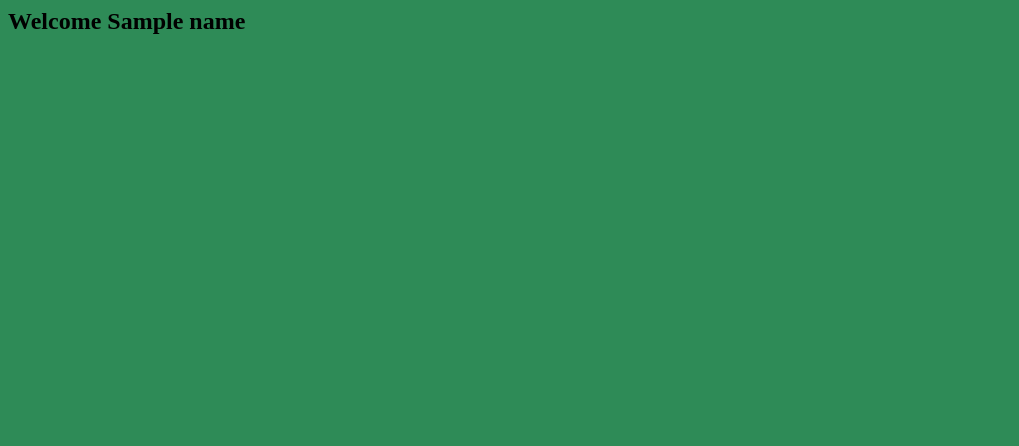
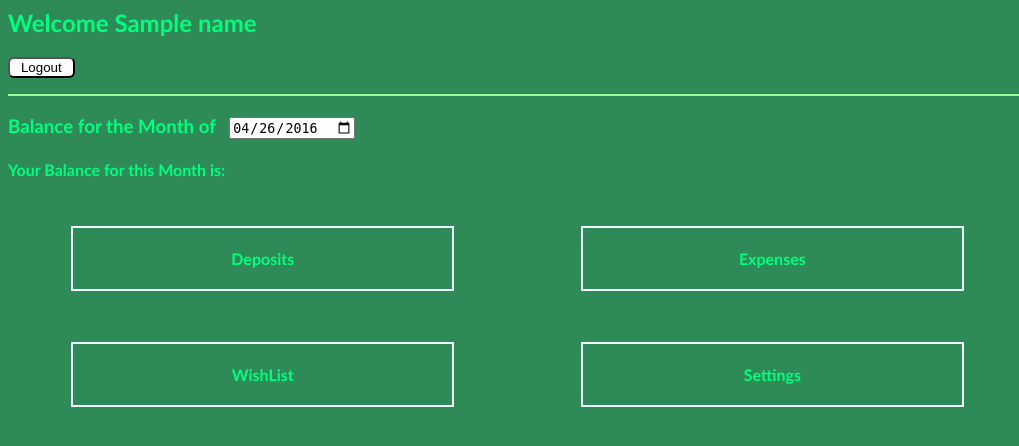
Before and after one commit to astar55/unbrokeme, a Django app: template unbroke/templates/unbroke/home.html in a window 1280 px wide. Shown: the top 446 px of the page, without its empty margins (0-1019 px from the left). Run offline with Django 3.2, Linux system fonts and the light colour scheme; the template is opened without the code that fills it: most values are stand-ins (such as "Sample title", 1, 10 or a date in 2020).

Commit message:
Started Work on Dashboard

```diff
--- a/unbroke/static/unbroke/unbroke.css
+++ b/unbroke/static/unbroke/unbroke.css
@@ -1,10 +1,14 @@
 #userform {
     margin: 0;
     font-family: Calibri, Consolas, Arial, sans-serif;
-    padding: 20% 0% 0% 40%;
-    width: 50%;
-    height: 50%;
-    color: springgreen;
+    margin: 15% 0% 0% 40%;
+    padding-left: 5%;
+    width: 20%;
+    height: 30%;
+}
+
+#userform img {
+    padding: 0% 2em;
 }
 
 #ferror, #error {
@@ -15,5 +19,36 @@
 }
 
 body {
+    font-family: Yu Gothic, Calibri, Arial, sans-serif;
     background-color: seagreen;
+    color: springgreen;
 }
+
+
+#uinfo {
+    border-bottom: 2px solid palegreen;
+}
+
+#logoutbtn {
+    width: 5em;
+    height: auto;
+    border-radius: 6px;
+    background-color: white;
+}
+
+.budgetdata {
+    float: left;
+    width: 30%;
+    height: auto;
+    text-align: center;
+    margin: 2% 5%;
+}
+
+#Deposits, #Expenses, #WishList, #Settings{
+    border: 2px solid aliceblue;
+}
+
+.budgetdata:hover{
+    background-color: snow;
+    color: aqua;
+}
--- a/unbroke/templates/unbroke/home.html
+++ b/unbroke/templates/unbroke/home.html
@@ -1,10 +1,30 @@
 {% load staticfiles %}
+{% load unbroke_extras %}
 <title>Register</title>
 <link rel="stylesheet" type="text/css" href="{% static 'unbroke/unbroke.css' %}" />
+
 <div id="uinfo">
     <h2> Welcome {{ name }} </h2>
-
+    <form id="logout" action="{% url 'unbroke:logout' %}" method="POST" >
+        {% csrf_token %}
+        <input id="logoutbtn" type="submit" value="Logout" />
+    </form>
 </div>
 <div id="uprofile">
-
+    <h3> Balance for the Month of &nbsp <input id="bdate" type="date" value={% getcurrentdate %}> </h3>
+    <div id="budget">
+        <h4> Your Balance for this Month is: <strong>{% comment %}Balance Location {% endcomment %}</strong></h4>
+        <div id="Deposits" class="budgetdata">
+            <h4> Deposits </h4>
+        </div>
+        <div id="Expenses" class="budgetdata">
+            <h4> Expenses </h4>
+        </div>
+        <div id="Wishlist" class="budgetdata">
+            <h4> WishList </h4>
+        </div>
+        <div id="Settings" class="budgetdata">
+            <h4> Settings </h4>
+        </div>
+    </div>
 </div>
--- a/unbroke/templates/unbroke/index.html
+++ b/unbroke/templates/unbroke/index.html
@@ -4,6 +4,7 @@
 <script src="{% static 'unbroke/unbroke.js' %}"> </script>
 
 	<div id="userform">
+	<img src="{% static 'unbroke/logo.png' %}" alt="logo" width="100" height="auto" />
     {% if messages %}
 		{% for message in messages%}
 			<p id="error"> {{ message }} </p>
--- a/unbroke/templatetags/unbroke_extras.py
+++ b/unbroke/templatetags/unbroke_extras.py
@@ -0,0 +1,19 @@
+from django import template
+from datetime import date
+import calendar
+
+register = template.Library()
+
+@register.simple_tag
+def getbudmonth():
+    today = date.today()
+    currentmonth = today.month
+    currentyear = today.year
+    numdays = calendar.monthrange(currentyear, currentmonth)
+    return ("%d/01/%d - %d/%02d/%d" % ((currentmonth), (currentyear)\
+    , (currentmonth), (numdays[1]), (currentyear)))
+
+@register.simple_tag
+def getcurrentdate():
+    today = date.today()
+    return ("%d-%02d-%d" % ((today.year), (today.month), (today.day)))
--- a/unbroke/urls.py
+++ b/unbroke/urls.py
@@ -7,4 +7,5 @@ urlpatterns = [
 	url(r'^$', views.IndexView, name='index'),
     url(r'^register$', views.RegisterView, name='register'),
     url(r'^home$', views.HomeView, name='home'),
+    url(r'^logout$', views.LogoutView, name='logout'),
 ]
```
Also changed, not shown: unbroke/views.py (+7 -0 lines), ReadMe.md, unbroke/db.sqlite3, unbroke/static/unbroke/logo.png (added), unbroke/static/unbroke/unbroke.js (line endings or trailing spaces).
